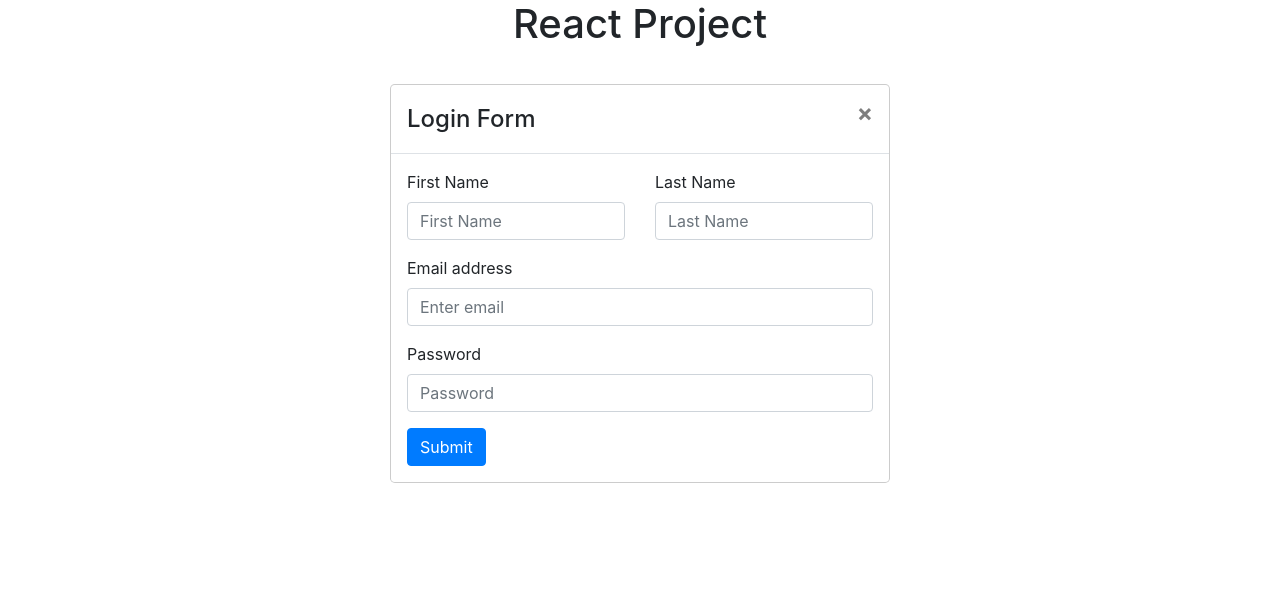
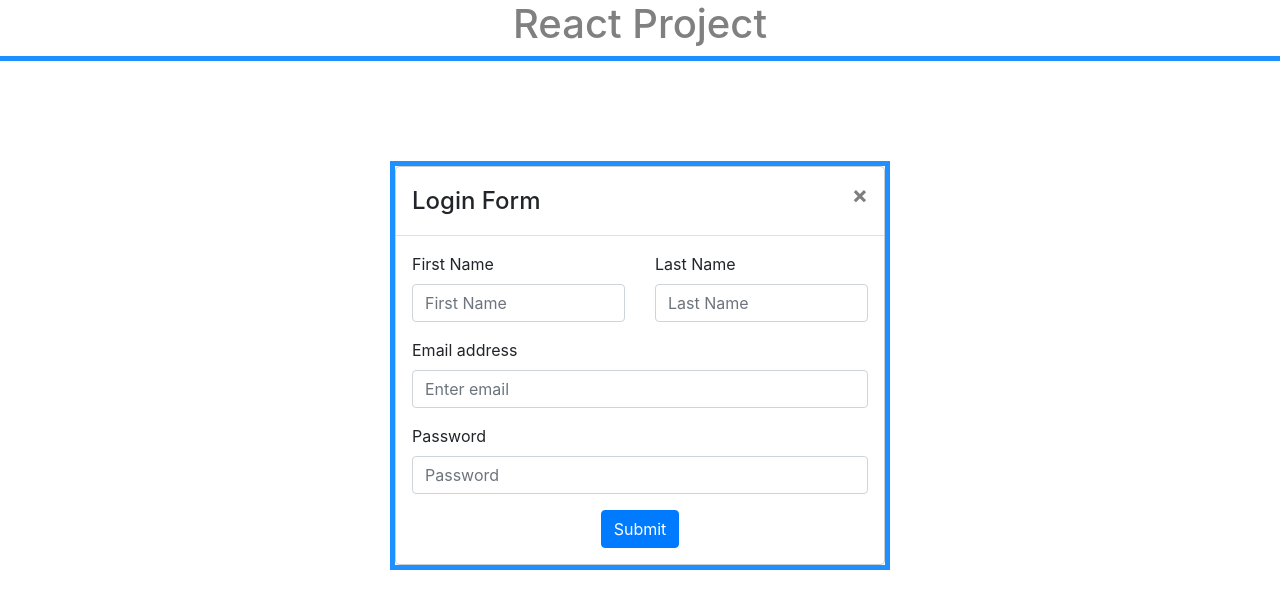
Before and after one commit to nickphelps/React-Project, a React (Create React App) app: page / in a window 1280 px wide. Shown: the top 608 px of the page. Built offline with nearby package versions, Linux system fonts and the light colour scheme.

Commit message:
final style

```diff
--- a/src/components/DashboardHomeTab.js
+++ b/src/components/DashboardHomeTab.js
@@ -3,7 +3,7 @@ import React from 'react'
 const DashboardHomeTab = ({ store }) => {
     console.log(store)
     return (
-        <h1>Hello {store.fname} {store.lname} welcome to the home tab on your Dashboard.</h1>
+        <h1 style={{color: 'gray'}}>Hello {store.fname} {store.lname} welcome to the home tab on your Dashboard.</h1>
     )
 }
 
--- a/src/components/DogTab.js
+++ b/src/components/DogTab.js
@@ -1,5 +1,5 @@
 import React, { Component } from 'react'
-import { Button, Image } from 'react-bootstrap'
+import { Button, Image, Card } from 'react-bootstrap'
 import axios from 'axios'
 
 
@@ -34,8 +34,15 @@ render() {
 
     return (
       <div>
-        <Image src={this.state.dogImageURL} fluid  alt='Dog Image'/>
-        <Button variant="primary" onClick={(event) => this.handleClick(event)}>Next Dog</Button>
+        <Card stlye={{width: '18rem'}}>
+          <Card.Img src={this.state.dogImageURL} fluid  alt='Dog Image'/>
+          <Card.Body>
+            <div className='text-center'>
+              <Button style={{margin: '15px'}} variant="primary" onClick={(event) => this.handleClick(event)}>Next Dog</Button>
+            </div>
+          </Card.Body>
+        </Card>
+        <br></br>
       </div>
     )
   }
--- a/src/components/LoginPage.js
+++ b/src/components/LoginPage.js
@@ -6,8 +6,11 @@ import DashboardContainer from '../containers/DashboardContainer'
 
 const LoginPage = ({ store }) => {
   return (
-            <div>
+            <div style={{ height: '100vh'}}>
               <NavBar />
+              <br></br>
+              <br></br>
+              <br></br>
                <LoginForm />
                {store.showDashboard ? <DashboardContainer store={store} /> : false}
 
--- a/src/components/StyleContainers.js
+++ b/src/components/StyleContainers.js
@@ -11,13 +11,13 @@ export const Navigation = styled.div`
   flex-shrink: 0;
   background: #fff;
   height: 100vh;
-  border-right: 1px solid rgba(0, 0, 0, 0.125);
+  border-right: 3px #1E90FF;
 `;
 
 export const ExampleNavigation = styled(Navigation)`
   height: 100%;
   margin-right: 4px;
-  border: 1px solid rgba(0, 0, 0, 0.125);
+  border: 3px solid #1E90FF;
 `;
 
 export const Body = styled.div`
--- a/src/containers/DashboardContainer.js
+++ b/src/containers/DashboardContainer.js
@@ -17,13 +17,15 @@ import {
  import { Icon } from 'react-icons-kit'
  import { dashboard } from 'react-icons-kit/fa/dashboard'
  import { user } from 'react-icons-kit/fa/user'
+ import {pictureO} from 'react-icons-kit/fa/pictureO'
+ import {optinMonster} from 'react-icons-kit/fa/optinMonster'
 
 
 const AppContainer = styled(BaseAppContainer)`
     height: 100vh;`
 
 const Navigation = styled(BaseNavigation)`
-    background: #303641;
+    background: #FFF;
     color: #8d97ad;
     font-size: 1em;
     letter-spacing: 2px;
@@ -32,15 +34,15 @@ const Navigation = styled(BaseNavigation)`
   `;
 
 const IconCnt = styled.div`
-  color: #6a56a5;
+  color: #1E90FF;
   display: flex;
   justify-content: center;
   aligh-items: center;
 `;
 
 const theme = {
-    selectionColor: "#FFF",
-    hoverBgColor: "#181b20"
+    selectionColor: "#0000FF",
+    hoverBgColor: "#D3D3D3"
   }
 
 const Text = styled.div`
@@ -123,7 +125,7 @@ class DashboardContainer extends Component {
                     <div onClick={(event) => this.handleDogTabClick(event)}>
                         <Nav>
                             <IconCnt>
-                                    <Icon icon={user} />
+                                    <Icon icon={optinMonster} />
                             </IconCnt>
                             <Text>Dog Pics!</Text>
                         </Nav>
@@ -131,7 +133,7 @@ class DashboardContainer extends Component {
                     <div onClick={(event) => this.handleUITabClick(event)}>
                         <Nav>
                             <IconCnt>
-                                    <Icon icon={user} />
+                                    <Icon icon={pictureO} />
                             </IconCnt>
                             <Text>Change UI</Text>
                         </Nav>
@@ -140,12 +142,16 @@ class DashboardContainer extends Component {
                 </SideNav>
             </Navigation>
             <Body>
-            <Jumbotron style={{backgroundColor: '#ffffff'}}>
+            <Jumbotron style={{backgroundColor: '#ffffff', position: 'absolute', top: '20%', left: '30%'}}>
+            {/* <Jumbotron style={this.state.tabState === 1 ? {backgroundColor: '#ffffff', position: 'absolute', top: '20%', left: '30%'} :
+                              this.setState.tabState === 2 : {backgroundColor: '#ffffff', position: 'absolute', top: '15%', left: '50%'} */}
                 {this.state.tabState === 1 ? <DashboardHomeTab store={this.props.userInfo} /> : null}
                 {this.state.tabState === 2 ? <LoginFormContainer /> : null}
                 {this.state.tabState === 3 ? <DogTab /> : null}
                 {this.state.tabState === 4 ? <UIContainer /> : null}
-                <Button variant='primary' onClick={(event) => this.HandleGoHomeClick(event)}>Go Home</Button>
+                <div className='text-center'>
+                    <Button variant='primary' onClick={(event) => this.HandleGoHomeClick(event)}>Go Home</Button>
+                </div>
             </Jumbotron>
             </Body>
         </AppContainer>
--- a/src/containers/LoginFormContainer.js
+++ b/src/containers/LoginFormContainer.js
@@ -54,7 +54,7 @@ class LoginForm extends Component {
     return (
 
       <div>
-        <Modal.Dialog >
+        <Modal.Dialog style={{border: '5px solid #1E90FF'}} >
             <Modal.Header closeButton>
                 <Modal.Title >Login Form</Modal.Title>
             </Modal.Header>
@@ -90,9 +90,11 @@ class LoginForm extends Component {
                                       placeholder="Password"
                                       onChange={(event) => this.handleChangePassword(event)} />
                     </Form.Group>
-                    <Button variant="primary" type="submit">
-                        Submit
-                    </Button>
+                    <div className='text-center'>
+                        <Button variant="primary" type="submit">
+                            Submit
+                        </Button>
+                    </div>
                 </Form>
             </Modal.Body>
         </Modal.Dialog>
--- a/src/containers/NavBarColorPickerContainer.js
+++ b/src/containers/NavBarColorPickerContainer.js
@@ -1,5 +1,5 @@
 import React, { Component } from 'react'
-import { SwatchesPicker } from 'react-color'
+import { CirclePicker } from 'react-color'
 import { connect } from 'react-redux'
 import { Card } from 'react-bootstrap'
 
@@ -24,13 +24,14 @@ class NavBarColorPicker extends Component {
   render() {
     return (
       <div>
-        <Card>
+        <Card style={{padding: '5px'}}>
         <Card.Body>
             <Card.Title>Change NavBar Color:</Card.Title>
-            <SwatchesPicker color={this.state.backgroundColor}
+            <CirclePicker color={this.state.backgroundColor}
                             onChange={(color) => this.handleChangeComplete(color)}/>
         </Card.Body>
         </Card>
+
       </div>
     )
   }
--- a/src/containers/NavBarContainer.js
+++ b/src/containers/NavBarContainer.js
@@ -6,14 +6,11 @@ import { connect } from 'react-redux'
 
 class NavBar extends Component {
   render() {
-    console.log(this.props)
-    const propLength = this.props.userInfo.length - 1
-
     return (
       <div>
-    <Nav className="justify-content-center" style={{backgroundColor: this.props.userInfo.UIState.NavBarColor}}>
+    <Nav className="justify-content-center" style={{backgroundColor: this.props.userInfo.UIState.NavBarColor, borderBottom: '5px solid #1E90FF'}}>
         <Nav.Item >
-            <h1 style={{fontSize: '40px'}} href="/home">React Project</h1>
+            <h1 style={{fontSize: '40px', color: 'gray'}} href="/home">React Project</h1>
         </Nav.Item>
     </Nav>
       </div>
--- a/src/containers/UIContainer.js
+++ b/src/containers/UIContainer.js
@@ -18,8 +18,10 @@ class UIContainer extends Component {
       <div>
         <CardGroup>
                 <NavBarColorPicker />
+
                 <BackgroundColorPicker />
         </CardGroup>
+        <br></br>
       </div>
     )
   }
```
